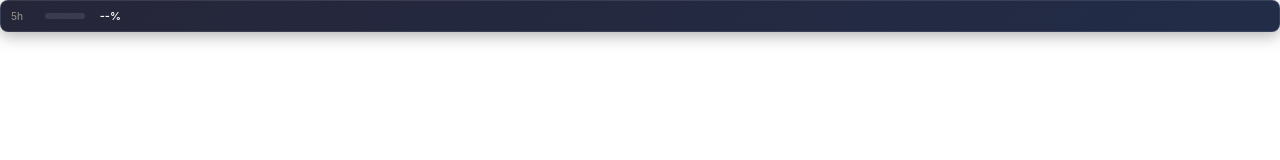
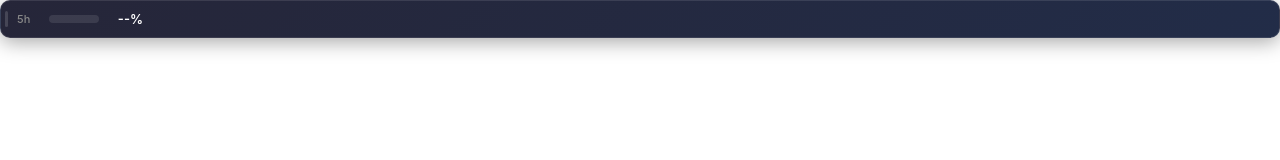
Before and after one commit to AydenM01/llm-usage-widget, a website with bundled scripts: page src/renderer/mini-widget.html in a window 1280 px wide. Built offline with nearby package versions, Linux system fonts and the light colour scheme.

Commit message:
Make mini widget bigger and draggable
- Increase size from 120x40 to 140x48
- Add -webkit-app-region: drag for window dragging
- Add visual drag handle indicator on left side
- Make interactive elements (label, progress, percentage) no-drag
- Larger fonts and progress bar

```diff
--- a/src/main.ts
+++ b/src/main.ts
@@ -59,15 +59,15 @@ function createMiniWidgetWindow(): BrowserWindow {
   const preloadPath = path.join(__dirname, 'preload.js');
 
   const win = new BrowserWindow({
-    width: 120,
-    height: 40,
+    width: 140,
+    height: 48,
     show: false,
     frame: false,
     resizable: false,
     transparent: true,
     alwaysOnTop: true,
     skipTaskbar: true,
-    focusable: true,
+    focusable: false,
     webPreferences: {
       preload: preloadPath,
       contextIsolation: true,
--- a/src/renderer/mini-widget.css
+++ b/src/renderer/mini-widget.css
@@ -6,29 +6,30 @@
 
 body {
   font-family: -apple-system, BlinkMacSystemFont, 'Segoe UI', Roboto, Oxygen, Ubuntu, sans-serif;
-  font-size: 12px;
+  font-size: 13px;
   background: transparent;
   overflow: hidden;
-  -webkit-app-region: no-drag;
+  user-select: none;
 }
 
 .mini-widget {
   display: flex;
   align-items: center;
-  gap: 6px;
-  padding: 8px 10px;
+  gap: 8px;
+  padding: 10px 14px;
   background: linear-gradient(135deg, rgba(26, 26, 46, 0.95) 0%, rgba(22, 33, 62, 0.95) 100%);
-  border-radius: 8px;
-  box-shadow: 0 4px 16px rgba(0, 0, 0, 0.3);
+  border-radius: 10px;
+  box-shadow: 0 4px 20px rgba(0, 0, 0, 0.35);
   border: 1px solid rgba(255, 255, 255, 0.1);
   cursor: pointer;
   transition: transform 0.1s, box-shadow 0.1s;
   user-select: none;
+  -webkit-app-region: drag;
 }
 
 .mini-widget:hover {
   transform: scale(1.02);
-  box-shadow: 0 6px 20px rgba(0, 0, 0, 0.4);
+  box-shadow: 0 6px 24px rgba(0, 0, 0, 0.45);
 }
 
 .mini-widget:active {
@@ -37,22 +38,24 @@ body {
 
 .label {
   color: #888;
-  font-size: 10px;
+  font-size: 11px;
   font-weight: 500;
-  min-width: 28px;
+  min-width: 24px;
+  -webkit-app-region: no-drag;
 }
 
 .progress-bar {
-  width: 40px;
-  height: 6px;
+  width: 50px;
+  height: 8px;
   background: rgba(255, 255, 255, 0.1);
-  border-radius: 3px;
+  border-radius: 4px;
   overflow: hidden;
+  -webkit-app-region: no-drag;
 }
 
 .progress-fill {
   height: 100%;
-  border-radius: 3px;
+  border-radius: 4px;
   transition: width 0.3s ease, background 0.3s ease;
   width: 0%;
 }
@@ -71,10 +74,11 @@ body {
 
 .percentage {
   color: #fff;
-  font-size: 11px;
+  font-size: 13px;
   font-weight: 600;
-  min-width: 30px;
+  min-width: 36px;
   text-align: right;
+  -webkit-app-region: no-drag;
 }
 
 .percentage.warning {
@@ -88,3 +92,21 @@ body {
 .percentage.safe {
   color: #66bb6a;
 }
+
+/* Draggable handle hint */
+.mini-widget::before {
+  content: '';
+  position: absolute;
+  left: 4px;
+  top: 50%;
+  transform: translateY(-50%);
+  width: 3px;
+  height: 16px;
+  background: rgba(255, 255, 255, 0.15);
+  border-radius: 2px;
+}
+
+.mini-widget {
+  position: relative;
+  padding-left: 16px;
+}
```
